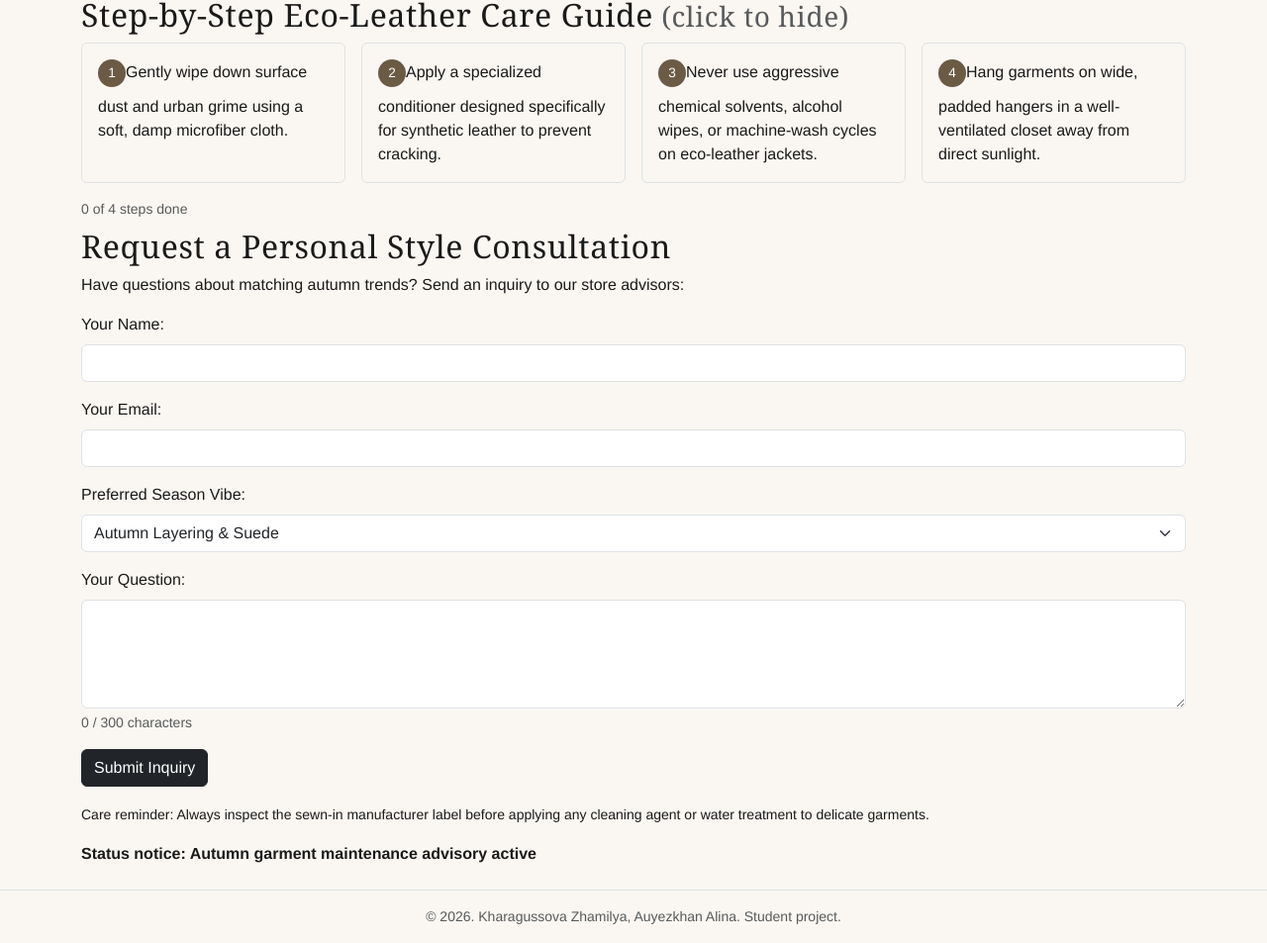
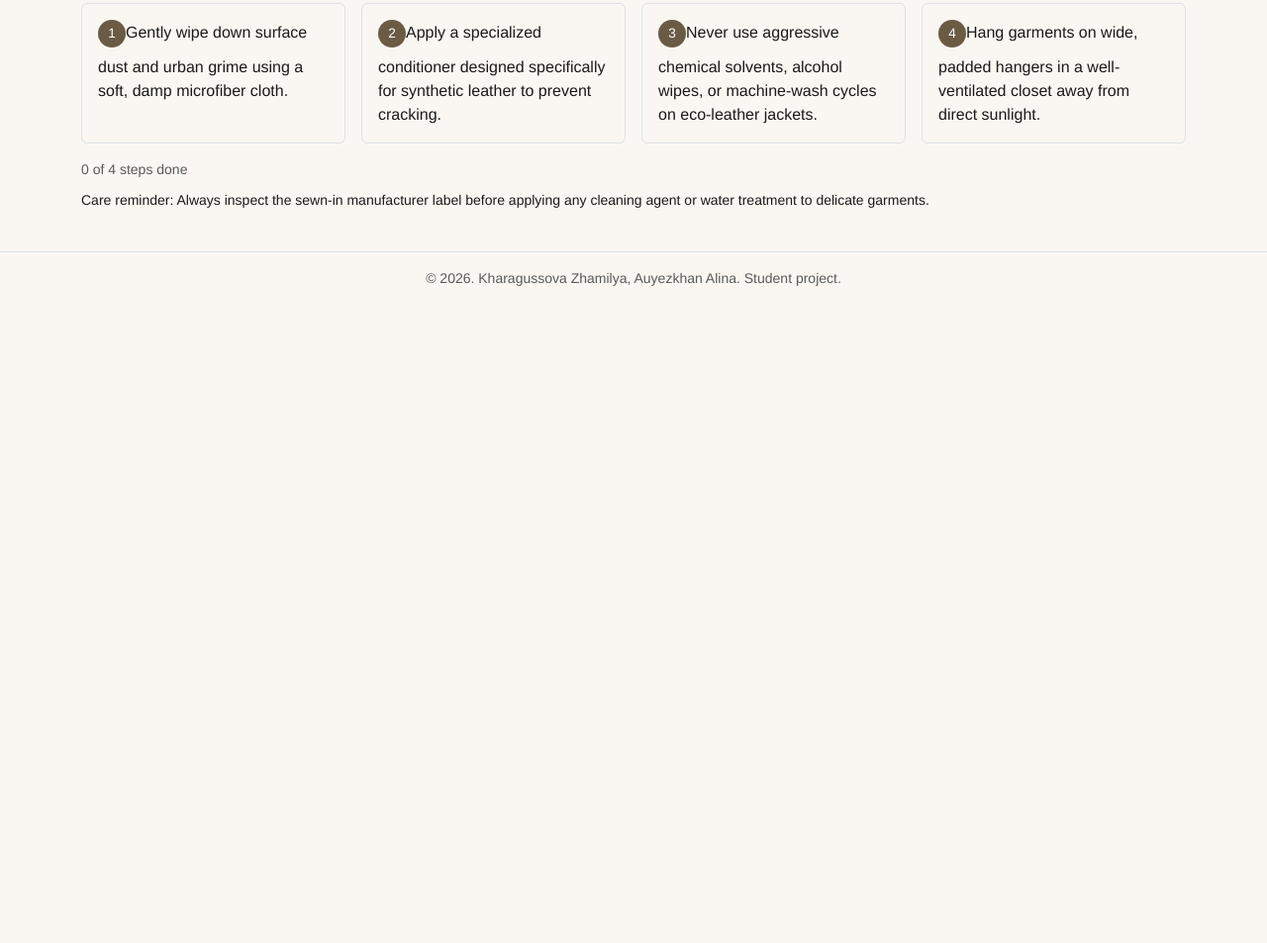
Before and after one commit to alinaauezkhanovaa-eng/WEB-Technologies-ass1-Stradivarius-html-, a plain HTML site: page care.html in a window 1280 px wide. Shown: the part 809-1762 px from the top of the page at 99% size. After the commit the page ends 1117 px from the top, so only its background shows below. Drawn offline with nearby package versions, Linux system fonts and the light colour scheme.

Commit message:
Refactor care.html with updated links and content
Updated navigation links and improved care guide content.

```diff
--- a/care.html
+++ b/care.html
@@ -5,7 +5,7 @@
     <meta name="viewport" content="width=device-width, initial-scale=1.0">
     <meta name="description" content="Style guides, garment care comparison table, and style consultation inquiry form for Stradivarius.">
     <meta name="author" content="Auyezkhan Alina">
-    <title>Stradivarius Mega Silkway—Style Guides &amp; Garment Care</title>
+    <title>Stradivarius Mega Silkway — Style Guides &amp; Garment Care</title>
     <link rel="stylesheet" href="https://cdn.jsdelivr.net/npm/bootstrap@5.3.3/dist/css/bootstrap.min.css">
     <link rel="stylesheet" href="css/base.css">
     <link rel="stylesheet" href="css/alina.css">
@@ -25,16 +25,19 @@
                 <a class="nav-cart p-2" href="cart.html" id="nav-cart-link" aria-label="Cart">
                     <img src="images/cart_photo.png" alt="Cart" class="nav-cart-icon" id="nav-cart-icon" width="24" height="24">
                 </a>
+                <a class="nav-account p-2" href="registration.html" id="nav-account-link" aria-label="Sign up or Login" title="Sign up or Login">
+                    <img src="images/account_icon.svg" alt="Account" class="nav-cart-icon" width="24" height="24">
+                </a>
             </div>
             <button class="navbar-toggler" type="button" data-bs-toggle="collapse" data-bs-target="#mainNav" aria-controls="mainNav" aria-expanded="false" aria-label="Toggle navigation">
                 <span class="navbar-toggler-icon"></span>
             </button>
             <div class="collapse navbar-collapse" id="mainNav">
                 <ul class="navbar-nav ms-auto">
-                    <li class="nav-item"><a class="nav-link" href="registration.html">Sign up or Login</a></li>
                     <li class="nav-item"><a class="nav-link" href="index.html">Home</a></li>
                     <li class="nav-item"><a class="nav-link" href="about-stradivarius.html">About the Store</a></li>
-                    <li class="nav-item"><a class="nav-link" href="visit-and-feedback.html">Visit &amp; Feedback</a></li>
+                    <li class="nav-item"><a class="nav-link" href="visit.html">Book a Visit</a></li>
+                    <li class="nav-item"><a class="nav-link" href="feedback.html">Feedback</a></li>
                     <li class="nav-item"><a class="nav-link" href="catalog.html">Collection</a></li>
                     <li class="nav-item"><a class="nav-link active" aria-current="page" href="care.html">Style &amp; Care</a></li>
                 </ul>
@@ -79,7 +82,6 @@
 
                 <div class="table-responsive">
                     <table class="table table-striped table-bordered">
-                        <caption>Table 1: Material composition and washing standards</caption>
                         <thead>
                             <tr>
                                 <th>Material Type</th>
@@ -129,52 +131,16 @@
                     </div>
                 </div>
             </section>
-
-            <section>
-                <h2 id="style-inquiry">Request a Personal Style Consultation</h2>
-                <p>Have questions about matching autumn trends? Send an inquiry to our store advisors:</p>
-
-                <form id="style-inquiry-form" method="post">
-                    <div class="mb-3">
-                        <label for="visitor-name" class="form-label">Your Name:</label>
-                        <input type="text" class="form-control" id="visitor-name" name="visitor_name" required>
-                    </div>
-                    <div class="mb-3">
-                        <label for="visitor-email" class="form-label">Your Email:</label>
-                        <input type="email" class="form-control" id="visitor-email" name="visitor_email" required>
-                    </div>
-                    <div class="mb-3">
-                        <label for="preferred-style" class="form-label">Preferred Season Vibe:</label>
-                        <select class="form-select" id="preferred-style" name="preferred_style">
-                            <option value="autumn">Autumn Layering &amp; Suede</option>
-                            <option value="denim">Denim &amp; Casual Basics</option>
-                            <option value="office">Minimalist Chic</option>
-                        </select>
-                    </div>
-                    <div class="mb-3">
-                        <label for="visitor-message" class="form-label">Your Question:</label>
-                        <textarea class="form-control" id="visitor-message" name="visitor_message" rows="4"></textarea>
-                    </div>
-                    <button type="submit" id="care-submit-btn" class="btn btn-dark">Submit Inquiry</button>
-                </form>
-                <div id="form-response-message" class="mt-3"></div>
-            </section>
-
             <aside>
                 <p>
                     <small>Care reminder: Always inspect the sewn-in manufacturer label before applying any
                     cleaning agent or water treatment to delicate garments.</small>
                 </p>
             </aside>
-
-            <div class="mt-3">
-                <b>Status notice: Autumn garment maintenance advisory active</b>
-            </div>
-
         </div>
     </main>
 
-    <a href="visit-and-feedback.html" class="btn btn-dark rounded-pill shadow position-fixed bottom-0 end-0 m-4">Contact us</a>
+    <a href="feedback.html" class="btn btn-dark rounded-pill shadow position-fixed bottom-0 end-0 m-4 contact-fab">Contact us</a>
 
     <footer class="border-top py-3 text-center text-muted small">
         <div class="container">
@@ -185,7 +151,7 @@
     <script src="https://cdn.jsdelivr.net/npm/bootstrap@5.3.3/dist/js/bootstrap.bundle.min.js"></script>
     <script src="https://code.jquery.com/jquery-3.7.1.min.js"></script>
     <script src="js/form-utils.js"></script>
-    <script src="js/cart.js"></script>
     <script src="js/care.js"></script>
+    <script src="js/store.js" defer></script>
 </body>
 </html>
```
